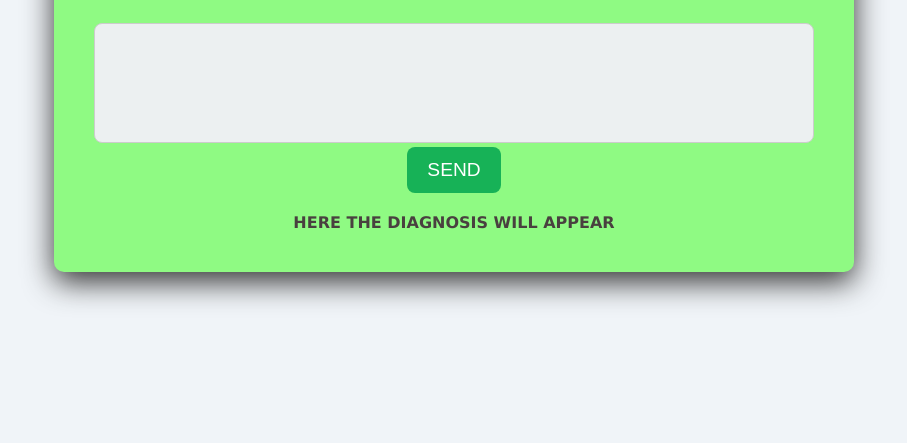
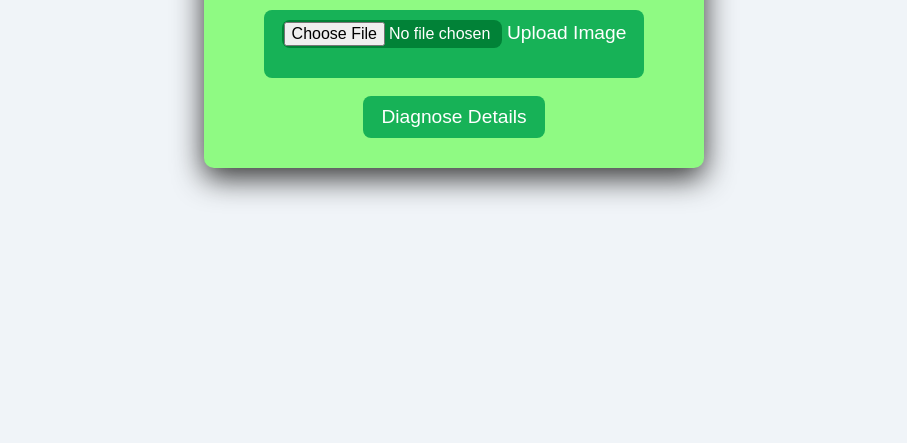
Before and after one commit to manjeetsharma0796/plant_doctor_ai, a website: page public/index.html in a window 1280 px wide. Shown: the part 357-800 px from the top of the page, without its empty margins (186-1093 px from the left). Drawn offline with Linux system fonts and the light colour scheme; a web font is replaced by a local one.

Commit message:
2nd version temp lib

```diff
--- a/public/index.html
+++ b/public/index.html
@@ -14,16 +14,17 @@
 
     <div class="container">
         <h2>P L A N T&nbsp;&nbsp;&nbsp;&nbsp;D I A G N O S I S</h2>
-        <input type="file" id="fileInput" accept="image/*">
+        <button type="button"><input type="file" id="fileInput" accept="image/*">&nbsp;Upload Image</button>
         <br>
         <img id="imagePreview" style="display:none;">
+        <!-- <textarea id="base64Output" readonly></textarea> -->
         <br>
-        <textarea id="base64Output" readonly></textarea>
-        <button type="button" id="toai">SEND</button>
-        <p id="aians">HERE THE DIAGNOSIS WILL APPEAR</p>
+        <button type="button" id="toai">Diagnose Details</button>
+
     </div>
 
     <script>
+        let base64String=""
         document.getElementById("fileInput").addEventListener("change", function (event) {
             const file = event.target.files[0]; // Get the selected file
             if (file) {
@@ -32,11 +33,11 @@
                 reader.readAsDataURL(file); // Convert file to Base64
 
                 reader.onload = function () {
-                    const base64String = reader.result; // Get Base64 string
+                    base64String = reader.result; // Get Base64 string
                     console.log(base64String, "+++++++++++++++");
                     document.getElementById("imagePreview").src = base64String; // Show image preview
                     document.getElementById("imagePreview").style.display = "block";
-                    document.getElementById("base64Output").value = base64String; // Show Base64 string
+                    // document.getElementById("base64Output").value = base64String; // Show Base64 string
                 };
 
                 reader.onerror = function (error) {
@@ -47,7 +48,7 @@
 
         const sendButton = document.getElementById("toai");
         sendButton.addEventListener("click", function () {
-            const base64String = document.getElementById("base64Output").value;
+            // const base64String = document.getElementById("base64Output").value;
             console.log(base64String, "999999999");
             fetch("https://plant-doctor-ai.onrender.com/ai", {
                 method: "POST",
@@ -66,8 +67,8 @@
                 .catch(error => {
                     console.error("Error:", error);
                 });
-        });
-    </script>
+    });
+</script>
 
 </body>
 
--- a/public/style.css
+++ b/public/style.css
@@ -22,9 +22,9 @@ body {
     background: #8ffa83;
     border-radius: 10px;
     box-shadow: 0 10px 30px;
-    padding: 40px;
+    padding: 30px;
     width: 100%;
-    max-width: 800px;
+    max-width: 500px;
     transition: transform 0.3s ease;
     text-align: center;
 }
@@ -45,12 +45,12 @@ h2 {
 input[type="file"] {
     background-color: #018237;
     color: white;
-    padding: 12px;
+    padding: 2px;
+    width: 220px;
     border: none;
     border-radius: 8px;
     font-size: 1rem;
     cursor: pointer;
-    width: 100%;
     margin-bottom: 20px;
     transition: background-color 0.3s ease;
 }
@@ -63,7 +63,7 @@ input[type="file"]:hover {
 button {
     background-color: #17b257;
     color: white;
-    padding: 12px 20px;
+    padding: 10px 18px;
     border: none;
     border-radius: 8px;
     font-size: 1.2rem;
@@ -86,7 +86,7 @@ img {
 /* Textarea Styling */
 textarea {
     width: 100%;
-    height: 120px;
+    height: 10px;
     margin-top: 20px;
     padding: 12px;
     font-size: 1rem;
@@ -104,7 +104,6 @@ textarea {
     font-family: Verdana, Geneva, Tahoma, sans-serif;
     font-size: 1 rem;
     color: #49403f;
-    font-weight: bold;
 }
 
 /* Mobile Responsiveness */
```
Also changed, not shown: public/diagnose.html (added, +31 -0 lines).
